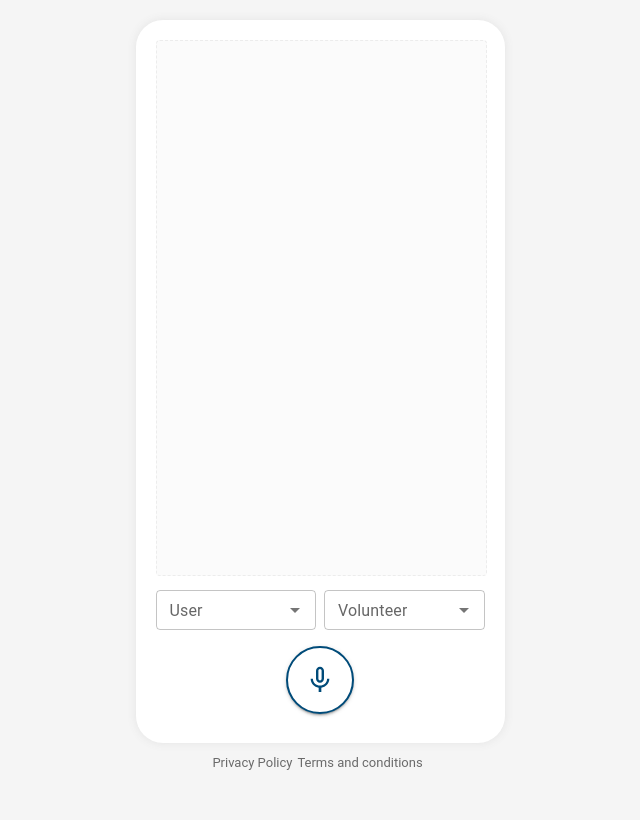
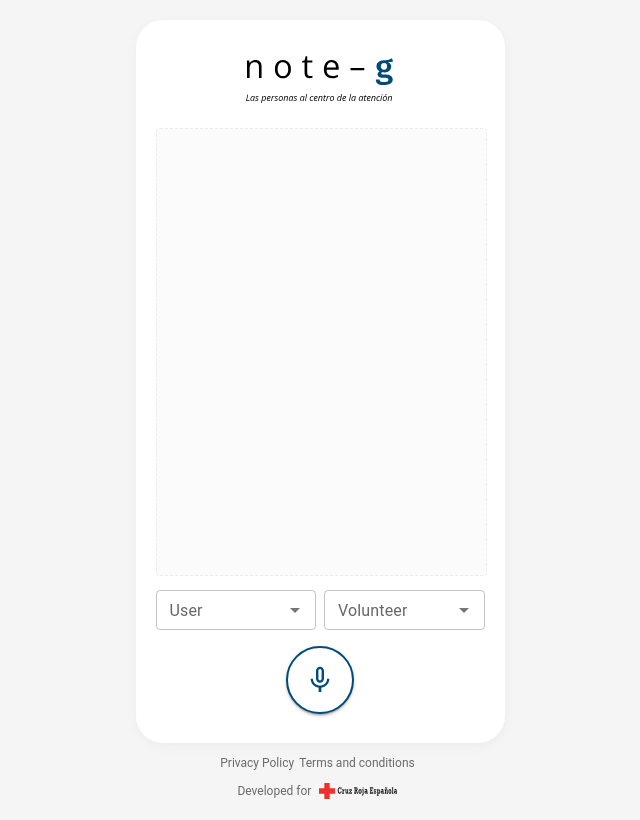
Before and after one commit to ada-lovelace-23/note-g, a Gatsby site: page / in a window 1280 px wide. Shown: the whole page, without its empty margins (320-960 px from the left). Built offline with nearby package versions, Linux system fonts and the light colour scheme; Gatsby itself is replaced by a stand-in of ours.

Commit message:
Add header logo, Cruz Roja logo and disable record button when no mic is available

```diff
--- a/gatsby-config.js
+++ b/gatsby-config.js
@@ -2,9 +2,9 @@
  * @type {import('gatsby').GatsbyConfig}
  */
 
-require("dotenv").config({
+require('dotenv').config({
     path: `.env.${process.env.NODE_ENV}`,
-})
+});
 
 module.exports = {
     siteMetadata: {
@@ -27,15 +27,23 @@ module.exports = {
             },
         },
         {
-            resolve: "gatsby-plugin-google-tagmanager",
+            resolve: 'gatsby-plugin-google-tagmanager',
             options: {
-              id: "G-0MZYMMQK2X",
+                id: 'G-0MZYMMQK2X',
 
-              // Include GTM in development.
-              //
-              // Defaults to false meaning GTM will only be loaded in production.
-              includeInDevelopment: false,
+                // Include GTM in development.
+                //
+                // Defaults to false meaning GTM will only be loaded in production.
+                includeInDevelopment: false,
             },
-          }
+        },
+        {
+            resolve: 'gatsby-plugin-react-svg',
+            options: {
+                rule: {
+                    include: /svg/,
+                },
+            },
+        },
     ],
 };
--- a/package.json
+++ b/package.json
@@ -29,6 +29,7 @@
     "gatsby": "^5.9.0",
     "gatsby-omni-font-loader": "^2.0.2",
     "gatsby-plugin-google-tagmanager": "^5.9.0",
+    "gatsby-plugin-react-svg": "^3.3.0",
     "gatsby-plugin-styled-components": "^6.9.0",
     "get-user-media-promise": "^1.1.4",
     "microphone-stream": "^6.0.1",
--- a/src/containers/speachToText/RecorderContainer.js
+++ b/src/containers/speachToText/RecorderContainer.js
@@ -15,6 +15,7 @@ import Box from '@mui/material/Box';
 import CircularProgress from '@mui/material/CircularProgress';
 
 const RecorderContainer = ({ volunteer, user, textToTranslatehandler }) => {
+    const [hasMicAccess, setHasMicAccess] = useState(true);
     const [recording, setRecording] = useState(false);
     // const [userLanguage, setUserLanguageSource] = useState('en-US');
     const { language: userLanguage, languageHandler: userLanguageHandler } = user;
@@ -69,15 +70,16 @@ const RecorderContainer = ({ volunteer, user, textToTranslatehandler }) => {
                 video: false,
                 audio: true,
             });
+            setHasMicAccess(true);
             microphoneStream.current.setStream(stream);
         } catch (err) {
             console.error(err);
+            setHasMicAccess(false);
         }
     };
 
     const startStreaming = async (userLanguage, callback) => {
         setRecording(true);
-        console.log(userLanguage);
         const command = new StartStreamTranscriptionCommand({
             LanguageCode: userLanguage,
             MediaEncoding: 'pcm',
@@ -175,7 +177,11 @@ const RecorderContainer = ({ volunteer, user, textToTranslatehandler }) => {
                         />
                     )}
 
-                    <Microphone micClickhandler={micClickhandler} isRecording={recording} />
+                    <Microphone
+                        micClickhandler={micClickhandler}
+                        isRecording={recording}
+                        hasMicAccess={hasMicAccess}
+                    />
                 </Box>
                 {/* </Box> */}
             </Grid>
--- a/src/containers/speachToText/SpeachContainer.css
+++ b/src/containers/speachToText/SpeachContainer.css
@@ -1,12 +1,13 @@
-.speachContainer{
+.speachContainer {
     margin: 20px auto 10px auto;
     max-width: 329px;
     background: #ffffff;
     border-radius: 27px;
     padding: 20px;
-    box-shadow: 0px 0px 10px #e3e3e3;
+    box-shadow: 0px 3px 10px var(--white-200);
     min-height: 683px;
+    max-height: 95vh;
 }
-body{
+body {
     background: #f5f5f5;
 }
--- a/src/containers/speachToText/SpeachToTextContainer.js
+++ b/src/containers/speachToText/SpeachToTextContainer.js
@@ -1,6 +1,8 @@
 import React, { useState, useRef } from 'react';
 import RecorderContainer from './RecorderContainer';
 import TranslationContainer from './TranslationContainer';
+import Header from '../../ui/Header';
+import NoteGLogo from '../../../static/note-g.svg';
 import './SpeachContainer.css';
 
 const SpeachToTextContainer = () => {
@@ -13,16 +15,11 @@ const SpeachToTextContainer = () => {
     const textToTranslatehandler = (data) => {
         textTranscribe.current = textTranscribe.current + ' ' + data;
         updateTranscribeText(textTranscribe.current);
-        console.log(textTranscribe.current, textToTranslate);
     };
 
     const updateTranscribeText = (text) => {
         setTextToTranslate(text);
     };
-
-    // const textTranslatedHandler = (data) => {
-    //     setTextTranslated(data);
-    // };
 
     const volunteerLanguageHandler = (language) => {
         if (language?.code) {
@@ -42,6 +39,9 @@ const SpeachToTextContainer = () => {
 
     return (
         <div className="speachContainer">
+            <Header>
+                <NoteGLogo style={{ width: '50%', height: 72 }} />
+            </Header>
             <TranslationContainer
                 targetLanguage={volunteerLanguage}
                 textToTranslate={textToTranslate}
--- a/src/containers/speachToText/TranslationContainer.css
+++ b/src/containers/speachToText/TranslationContainer.css
@@ -1,9 +1,9 @@
 .translationBox {
     margin: auto;
     width: 100%;
-    min-height: calc(100vh - 250px - 48px);
-    height: calc(100vh - 250px - 48px);
-    max-height: calc(100vh - 250px - 48px);
+    min-height: calc(100vh - 250px - 48px - 72px - 1rem);
+    height: calc(100vh - 250px - 48px - 72px - 1rem);
+    max-height: calc(100vh - 250px - 48px - 72px - 1rem);
     border: none;
     padding: 1rem 0;
     pointer-events: none;
@@ -15,9 +15,9 @@
     border-radius: 4px;
 }
 .translationContainer {
-    min-height: calc(100vh - 250px - 16px);
-    height: calc(100vh - 250px - 16px);
-    max-height: calc(100vh - 250px - 16px);
+    min-height: calc(100vh - 250px - 16px - 72px - 1rem);
+    height: calc(100vh - 250px - 16px - 72px - 1rem);
+    max-height: calc(100vh - 250px - 16px - 72px - 1rem);
     display: flex;
     margin-bottom: 16px;
     flex-direction: column;
--- a/src/pages/index.js
+++ b/src/pages/index.js
@@ -1,6 +1,5 @@
 import React from 'react';
 import SpeachToTextContainer from '../containers/speachToText/SpeachToTextContainer';
-import logo from '../images/logo.svg';
 import Footer from '../ui/Footer';
 import HeaderTags from '../ui/HeaderTags';
 import GlobalStyle from '../styles/global';
@@ -9,15 +8,10 @@ const IndexPage = () => {
     const mainContainerStyles = {
         textAlign: 'center',
     };
-    // const logoStyles = {
-    //   width: "150px",
-    //   margin: "20px 0 0 0"
-    // }
     return (
         <>
             <GlobalStyle />
             <main style={mainContainerStyles}>
-                {/* <img style={logoStyles} src={logo} /> */}
                 <SpeachToTextContainer />
                 <Footer />
             </main>
--- a/src/ui/Footer/Footer.css
+++ b/src/ui/Footer/Footer.css
@@ -1,7 +1,16 @@
-.footer a{
+footer a,
+footer p {
     margin-right: 5px;
     color: #6a6a6a;
     text-decoration: none;
-    font-size: 13px;
+    font-size: 0.75rem;
     font-family: 'Roboto', sans-serif;
+    vertical-align: middle;
 }
+
+footer p {
+    display: flex;
+    justify-content: center;
+    align-items: center;
+    gap: 0.5rem;
+}
--- a/src/ui/Footer/index.jsx
+++ b/src/ui/Footer/index.jsx
@@ -1,13 +1,17 @@
 import React from 'react';
-import './Footer.css'
-import { Link } from "gatsby"
+import './Footer.css';
+import { Link } from 'gatsby';
+import CruzRojaLogo from '../../../static/cruz-roja-espanola-horizontal.svg';
 
 const Footer = () => {
     return (
-        <div className="footer">
-          <Link to="/privacy-policy">Privacy Policy</Link>
-          <Link to="/terms-and-conditions">Terms and conditions</Link>
-        </div>
+        <footer className="footer">
+            <Link to="/privacy-policy">Privacy Policy</Link>
+            <Link to="/terms-and-conditions">Terms and conditions</Link>
+            <p>
+                Developed for <CruzRojaLogo style={{ height: '1rem' }} />
+            </p>
+        </footer>
     );
 };
 
--- /dev/null
+++ b/src/ui/Header/index.jsx
@@ -0,0 +1,10 @@
+import styled from 'styled-components';
+
+const Header = styled.header`
+    display: flex;
+    flex-direction: row;
+    flex-wrap: nowrap;
+    justify-content: center;
+    padding-bottom: 1rem;
+`;
+export default Header;
--- a/src/ui/KeyPhrases/index.jsx
+++ b/src/ui/KeyPhrases/index.jsx
@@ -12,7 +12,6 @@ const KeyPhrasesNucleus = ({
     className,
 }) => {
     const [open, setOpen] = useState(false);
-    console.log({ keyPhrases });
     return (
         <aside className={className}>
             {open && (
--- a/src/ui/MicInput/index.jsx
+++ b/src/ui/MicInput/index.jsx
@@ -15,7 +15,14 @@ const micInputStyle = {
     alignItems: 'center',
 };
 
-function showRightMic(isRecording) {
+function showRightMic({ isRecording, hasMicAccess }) {
+    if (!hasMicAccess) {
+        return (
+            <>
+                <MicOffIcon size="large" />
+            </>
+        );
+    }
     return isRecording ? (
         <>
             <MicIcon size="large" />
@@ -29,15 +36,18 @@ function showRightMic(isRecording) {
     );
 }
 
-const Microphone = ({ micClickhandler, isRecording }) => {
+const Microphone = ({ micClickhandler, isRecording, hasMicAccess }) => {
     return (
         <div style={micInputStyle}>
             <Button
                 variant="contained"
-                onClick={micClickhandler}
+                onClick={() => {
+                    hasMicAccess && micClickhandler();
+                }}
                 size="large"
-                isRecording={isRecording}>
-                {showRightMic(isRecording)}
+                disabled={!hasMicAccess}
+                isRecording={hasMicAccess && isRecording}>
+                {showRightMic({ isRecording, hasMicAccess })}
             </Button>
         </div>
     );
```
Also changed, not shown: src/images/note-g.svg (deleted), static/cruz-roja-espanola-horizontal.svg (added), static/note-g.svg (renamed from src/images/logo.svg), 1 other file.
